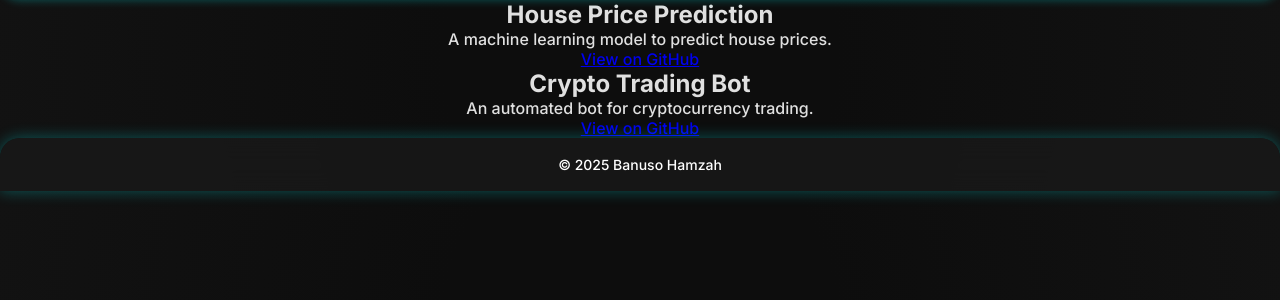
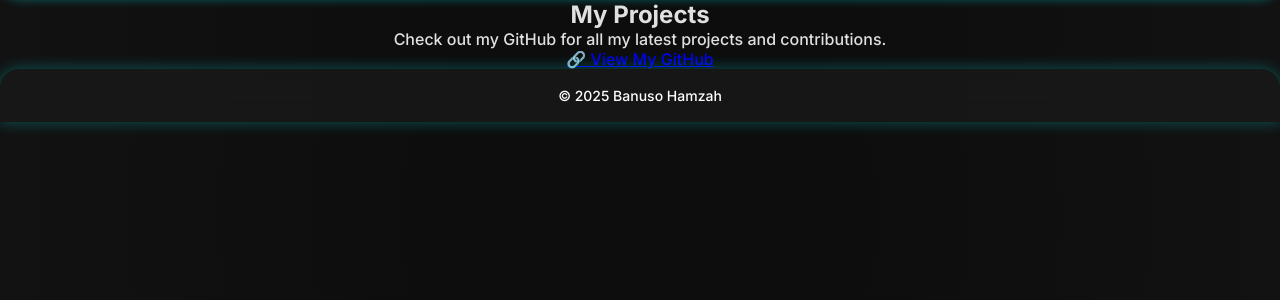
Before and after one commit to Hadex101/my-portfolio, a Flask app: page /projects in a window 1280 px wide. Shown: the part 71-371 px from the top of the page. Run offline with Flask 3, Linux system fonts and the light colour scheme.

Commit message:
Initial commit

```diff
--- a/templates/projects.html
+++ b/templates/projects.html
@@ -11,14 +11,12 @@
         <h1>My Projects</h1>
     </header>
 
-    <section>
-        {% for project in projects %}
-        <div class="project">
-            <h2>{{ project.title }}</h2>
-            <p>{{ project.description }}</p>
-            <a href="{{ project.link }}" target="_blank">View on GitHub</a>
-        </div>
-        {% endfor %}
+    <section class="projects">
+        <h2>My Projects</h2>
+        <p>Check out my GitHub for all my latest projects and contributions.</p>
+        <a href="https://github.com/Hadex101" class="github-link" target="_blank">
+            🔗 View My GitHub
+        </a>
     </section>
 
     <footer>
```
